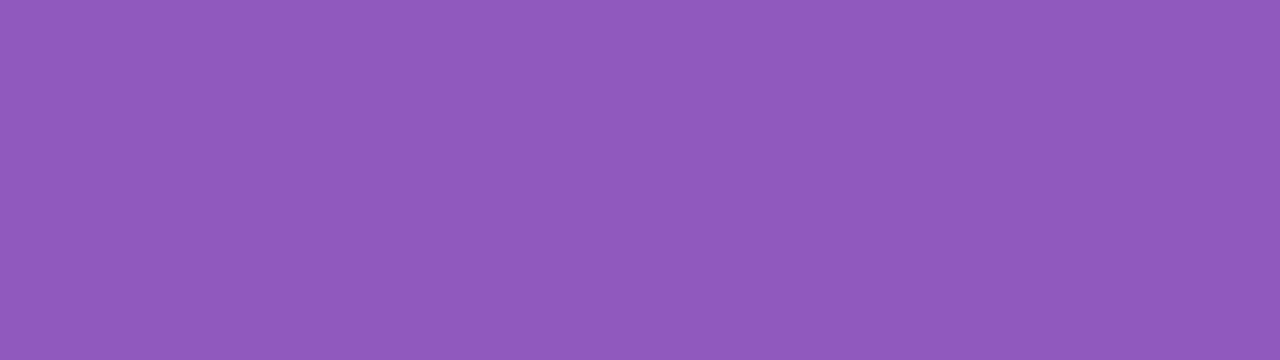
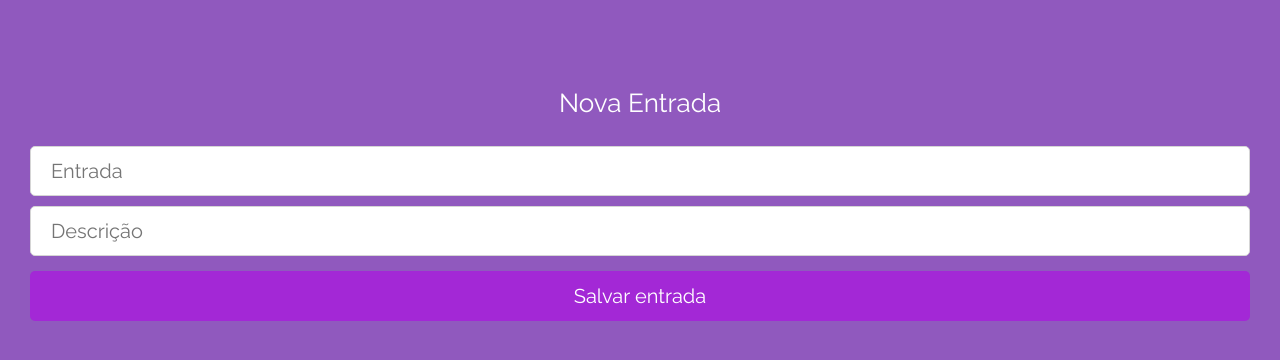
Before and after one commit to nikarcosta/MyWallet-Front, a React (Create React App) app: page /nova-entrada in a window 1280 px wide. Before the commit this address had no page. Shown: the top 360 px of the page. Built offline with nearby package versions, Linux system fonts and the light colour scheme.

Commit message:
register positive/negative balance pages were added

```diff
--- a/src/components/App.js
+++ b/src/components/App.js
@@ -2,27 +2,35 @@ import React from "react";
 import { BrowserRouter, Routes, Route } from "react-router-dom";
 import { useState } from "react";
 import UserContext from "../contexts/UserContext";
+import TokenContext from "../contexts/TokenContext";
 
 import TelaLogin from "./TelaLogin";
 import TelaCadastro from "./TelaCadastro";
 import Home from "./Home";
+import Entradas from "./Entradas";
+import Saidas from "./Saidas";
 
 import GlobalStyle from "../styles/globalStyles";
 
 export default function App(){
     const [user, setUser] = useState({});
+    const [token, setToken] = useState("");
 
     return (
         <>
           <UserContext.Provider value={{user,setUser}}>
+            <TokenContext.Provider value={{token, setToken}}>
             <GlobalStyle/>
                 <BrowserRouter>
                     <Routes>
                         <Route path="/" element={<TelaLogin />} />
                         <Route path="/cadastro" element={<TelaCadastro />} />
                         <Route path="/home" element={<Home />} />
+                        <Route path="/nova-entrada" element={<Entradas />} />
+                        <Route path="/nova-saida" element={<Saidas />} />
                     </Routes>
                 </BrowserRouter>
+                </TokenContext.Provider>
             </UserContext.Provider>
         </>
     );
--- /dev/null
+++ b/src/components/Entradas.js
@@ -0,0 +1,168 @@
+import styled from "styled-components";
+import { useContext, useState } from "react";
+import TokenContext from "../contexts/TokenContext";
+import axios from "axios";
+import { Link, useNavigate } from "react-router-dom";
+
+export default function Entradas(){
+
+    const URL = "http://localhost:5000";
+
+    const [valor, setValor] = useState("");
+    const [descricao, setDescricao] = useState("");
+    const  { token }  = useContext(TokenContext);
+    const navigate = useNavigate();
+
+
+
+    function handleEnviarNovaEntrada(e) {
+
+      e.preventDefault();
+
+
+
+      console.log(token.token);
+
+      const body = {
+        valor,
+        descricao,
+        tipo: "entrada"
+      }
+
+      const chave = token.token;
+
+      const config = {
+        headers: {
+          "Authorization": `Bearer ${chave}`
+        }
+      }
+
+      const promise = axios.post(`${URL}/movimentacoes`, body, config);
+
+      promise.then((response) => {
+        console.log(response);
+        alert(response.data);
+
+        navigate("/home");
+      });
+
+      promise.catch((err) => {
+        const message = err.response.statusText;
+        alert(message);
+        setValor("");
+        setDescricao("");
+      });
+
+    }
+
+
+
+    function montarFormularioEntrada(){
+        return(
+          <>
+          <form onSubmit={handleEnviarNovaEntrada}>
+            <input type="number" name="valor" placeholder="Entrada" value={valor} onChange={(e) => setValor(e.target.value)} required />
+            <input type="text" name="descricao" placeholder="Descrição" value={descricao} onChange={(e) => setDescricao(e.target.value)} required />
+            <div>
+              <button type="submit"><span>Salvar entrada</span></button>
+            </div>
+          </form>
+          </>
+        );
+      }
+
+      const formEntrada = montarFormularioEntrada();
+
+
+
+      return(
+        <>
+          <Container>
+            <div><h3>Nova Entrada</h3></div>
+            <FormularioEntrada>{formEntrada}</FormularioEntrada>
+            <StyledLink to="/home"></StyledLink>
+          </Container>
+        </>
+      );
+
+
+}
+
+
+const Container = styled.div`
+
+  margin-top: 90px;
+  margin-left: 30px;
+  margin-right: 30px;
+  display: flex;
+  justify-content: center;
+  align-items: center;
+  flex-direction: column;
+
+  h3 {
+
+    font-family: 'Raleway';
+    font-size: 26px;
+    color: #FFFFFF;
+    margin-bottom: 20px;
+  }
+
+
+`;
+
+const FormularioEntrada = styled.div`
+
+  display: flex;
+  flex-direction: column;
+  align-self: start;
+  width: 100%;
+
+
+  * {
+    margin: 5px 0;
+  }
+
+  input {
+
+    width: 100%;
+    height: 50px;
+    padding-left: 20px;
+    font-family: 'Raleway';
+    font-style: normal;
+    font-weight: 400;
+    font-size: 20px;
+    color: #DBDBDB;
+    border-radius:5px;
+    border: 1px solid #D5D5D5;
+  }
+
+  button{
+
+    width: 100%;
+    height: 50px;
+    background-color:#A328D6;
+    border-radius: 5px;
+    border: none;
+    font-family: 'Raleway';
+    font-style: normal;
+    font-weight: 400;
+    font-size: 20px;
+    color: #FFFFFF;
+    cursor: pointer;
+  }
+
+`;
+
+const StyledLink = styled(Link)`
+
+    height: 40px;
+    display: flex;
+    justify-content: center;
+    align-items: center;
+    color: #FFFFFF;
+    margin-bottom: 30px;
+
+    &:hover{
+        text-decoration: underline;
+    }
+`;
--- a/src/components/Home.js
+++ b/src/components/Home.js
@@ -1,7 +1,95 @@
+import styled from "styled-components";
+import axios from "axios";
+import { useContext, useState } from "react";
+import { Link, useNavigate } from "react-router-dom";
+import TokenContext from "../contexts/TokenContext";
+
+import vector from "../assets/vector.png"
+
 export default function Home(){
+
     return(
         <>
-        HOME! BEM VINDO!
+        <Cabecario><h3>Olá,Fulano</h3><img src={vector} alt="logout" /></Cabecario>
+        <Container>
+            <div>LISTA DE TRANSAÇÕES</div>
+        </Container>
+        <Footer><Link to="/nova-entrada"><button>Nova Entrada</button></Link><Link to="/nova-saida"><button>Nova Saída</button></Link></Footer>
         </>
     );
 }
+
+
+const Container = styled.div`
+
+    min-height: 100vh;
+    background-color: #FFFFFF;
+    padding: 0 18px;
+    border-radius: 5px;
+    margin-bottom: 75px;
+    margin-top: 90px;
+     margin-left: 30px;
+    margin-right: 30px;
+    display: flex;
+    justify-content: center;
+    align-items: center;
+    flex-direction: column;
+
+`;
+
+const Cabecario = styled.div`
+
+    display: flex;
+    justify-content: space-between;
+    align-items: center;
+    flex-direction: row;
+    padding: 30px;
+    position: fixed;
+    top: 0;
+    left: 0;
+    background-color: #9059BE;
+    width: 100%;
+
+    h3 {
+        font-family: Raleway;
+        font-size: 26px;
+        font-weight: 700;
+        text-align: left;
+        color: #FFFFFF;
+    }
+
+`;
+
+const Footer = styled.div`
+
+  display: flex;
+  flex-direction: row;
+  width: 100%;
+  padding: 20px;
+  background-color: #9059BE;
+  position: fixed;
+  bottom: 0;
+  left: 0;
+
+  * {
+    margin:10px 5px 10px 10px;
+  }
+
+
+
+  button{
+
+    width: 100%;
+    height: 114px;
+    background-color:#A328D6;
+    border-radius: 5px;
+    border: none;
+    font-family: 'Raleway';
+    font-style: normal;
+    font-weight: 400;
+    font-size: 20px;
+    color: #FFFFFF;
+    cursor: pointer;
+  }
+
+`;
--- /dev/null
+++ b/src/components/Saidas.js
@@ -0,0 +1,166 @@
+import styled from "styled-components";
+import { useContext, useState } from "react";
+import TokenContext from "../contexts/TokenContext";
+import axios from "axios";
+import { Link, useNavigate } from "react-router-dom";
+
+export default function Saidas(){
+
+    const URL = "http://localhost:5000";
+
+
+    const [valor, setValor] = useState("");
+    const [descricao, setDescricao] = useState("");
+    const { token } = useContext(TokenContext);
+    const navigate = useNavigate();
+
+
+    function handleEnviarNovaSaida(e) {
+
+      e.preventDefault();
+
+      const body = {
+        valor,
+        descricao,
+        tipo: "saida"
+      }
+
+
+      const chave = token.token;
+
+      const config = {
+        headers: {
+          "Authorization": `Bearer ${chave}`
+        }
+      }
+
+      const promise = axios.post(`${URL}/movimentacoes`, body, config);
+
+
+      promise.then((response) => {
+        console.log(response);
+        alert(response.data);
+
+        navigate("/home");
+      });
+
+      promise.catch((err) => {
+        const message = err.response.statusText;
+        alert(message);
+        setValor("");
+        setDescricao("");
+      });
+
+    }
+
+
+
+    function montarFormularioSaida(){
+        return(
+          <>
+          <form onSubmit={handleEnviarNovaSaida}>
+            <input type="number" name="valor" placeholder="Saida" value={valor} onChange={(e) => setValor(e.target.value)} required />
+            <input type="text" name="descricao" placeholder="Descrição" value={descricao} onChange={(e) => setDescricao(e.target.value)} required />
+            <div>
+              <button type="submit"><span>Salvar saída</span></button>
+            </div>
+          </form>
+          </>
+        );
+      }
+
+      const formSaida = montarFormularioSaida();
+
+
+
+      return(
+        <>
+          <Container>
+            <div><h3>Nova Saida</h3></div>
+            <FormularioSaida>{formSaida}</FormularioSaida>
+            <StyledLink to="/home"></StyledLink>
+          </Container>
+        </>
+      );
+
+
+}
+
+
+const Container = styled.div`
+
+  margin-top: 90px;
+  margin-left: 30px;
+  margin-right: 30px;
+  display: flex;
+  justify-content: center;
+  align-items: center;
+  flex-direction: column;
+
+
+  h3 {
+
+    font-family: 'Raleway';
+    font-size: 26px;
+    color: #FFFFFF;
+    margin-bottom: 20px;
+  }
+
+`;
+
+const FormularioSaida = styled.div`
+
+  display: flex;
+  flex-direction: column;
+  align-self: start;
+  width: 100%;
+
+
+  * {
+    margin: 5px 0;
+  }
+
+  input {
+
+    width: 100%;
+    height: 50px;
+    padding-left: 20px;
+    font-family: 'Raleway';
+    font-style: normal;
+    font-weight: 400;
+    font-size: 20px;
+    color: #DBDBDB;
+    border-radius:5px;
+    border: 1px solid #D5D5D5;
+  }
+
+  button{
+
+    width: 100%;
+    height: 50px;
+    background-color:#A328D6;
+    border-radius: 5px;
+    border: none;
+    font-family: 'Raleway';
+    font-style: normal;
+    font-weight: 400;
+    font-size: 20px;
+    color: #FFFFFF;
+    cursor: pointer;
+  }
+
+`;
+
+const StyledLink = styled(Link)`
+
+    height: 40px;
+    display: flex;
+    justify-content: center;
+    align-items: center;
+    color: #FFFFFF;
+    margin-bottom: 30px;
+
+    &:hover{
+        text-decoration: underline;
+    }
+`;
--- a/src/components/TelaLogin.js
+++ b/src/components/TelaLogin.js
@@ -1,8 +1,8 @@
 import styled from "styled-components";
+import axios from "axios";
 import { useContext, useState } from "react";
-import UserContext from "../contexts/UserContext";
-import axios from "axios";
 import { Link, useNavigate } from "react-router-dom";
+import TokenContext from "../contexts/TokenContext";
 
 import logo from "../assets/logo.png"
 
@@ -14,7 +14,7 @@ export default function TelaLogin(){
   const [senha, setSenha] = useState("");
   const navigate = useNavigate();
 
-  const { setUser } = useContext(UserContext);
+  const { setToken } = useContext(TokenContext);
 
   function handleLogin(e){
 
@@ -25,15 +25,13 @@ export default function TelaLogin(){
       senha
     }
 
-    const promise = axios.post(`${URL}`, body);
+    const promise = axios.post(`${URL}/entrar`, body);
 
     promise.then((response) => {
-      const {data} = response;
+      const {data:token} = response;
 
-      setUser({
-        nome: data.nome,
-        email:data.email,
-        senha: data.senha
+      setToken({
+        token
       });
 
       navigate("/home");
@@ -44,7 +42,7 @@ export default function TelaLogin(){
       alert(message);
       setEmail("");
       setSenha("");
-    })
+    });
   }
 
   function montarFormularioLogin(){
--- /dev/null
+++ b/src/contexts/TokenContext.js
@@ -0,0 +1,5 @@
+import { createContext } from "react";
+
+const TokenContext = createContext();
+
+export default TokenContext;
```
